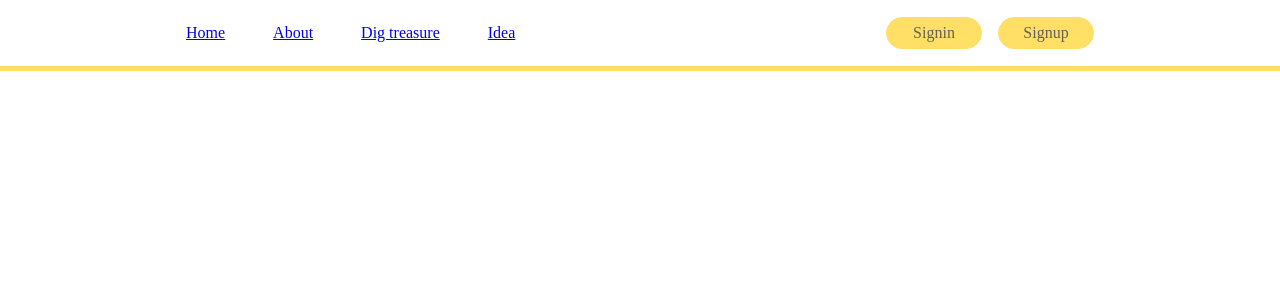
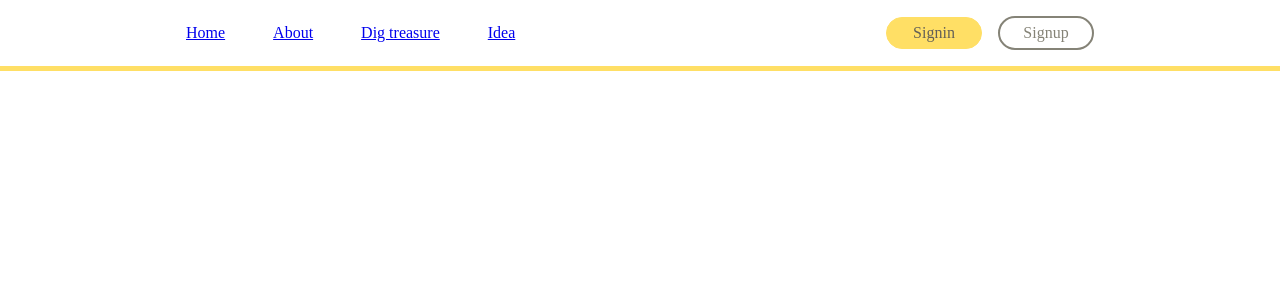
Before and after one commit to hsunwei423/pinpin_side_project, a Next.js app: page / in a window 1280 px wide. Shown: the top 300 px of the page. Built offline with nearby package versions, Linux system fonts and the light colour scheme.

Commit message:
add button type

```diff
--- a/src/components/UniversalHeader/index.js
+++ b/src/components/UniversalHeader/index.js
@@ -29,7 +29,7 @@ export default function UniversalHeader() {
 
         <div className={style['log-area']}>
           <Button text="Signin" size="small" />
-          <Button text="Signup" size="small" />
+          <Button text="Signup" size="small" type="simple" />
         </div>
       </div>
     </div>
```
